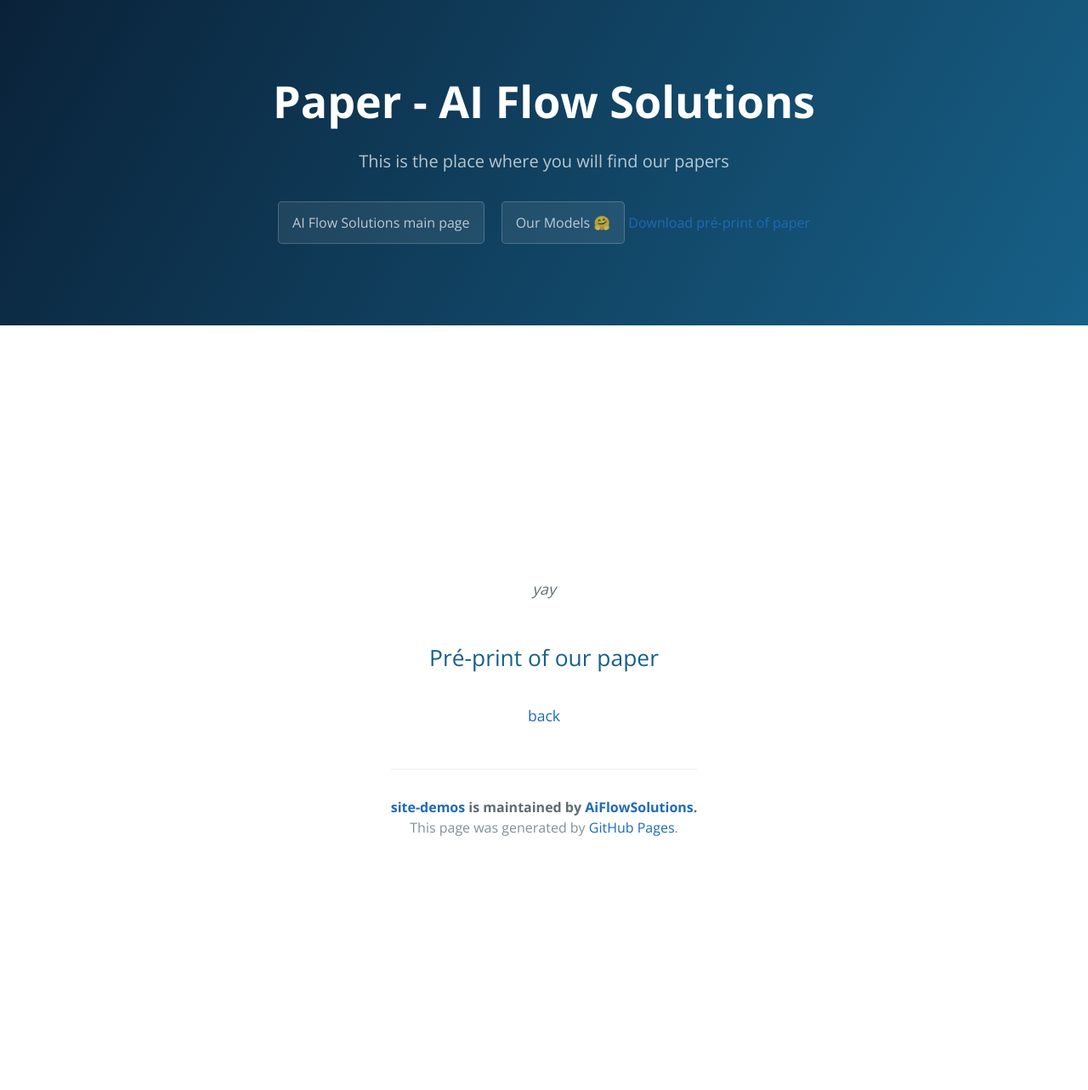
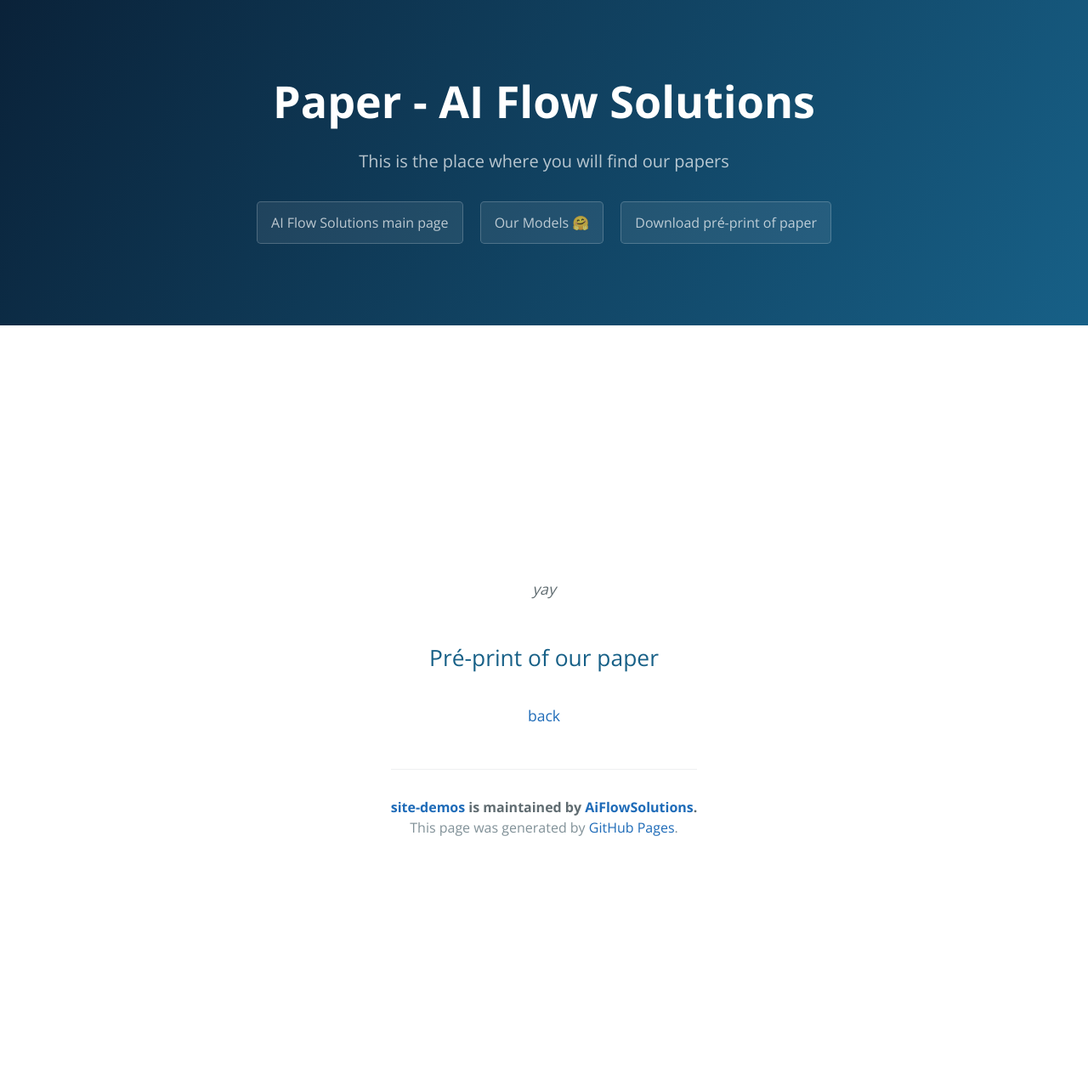
Before and after one commit to AiFlowSolutions/site-demos, a Jekyll site: the page built from Our papers.md, in a window 1280 px wide. Shown: the whole page at 85% size. Built offline with Jekyll 4.4.1, drawn with Linux system fonts in a browser that asks for light colours.

Commit message:
add btn class

```diff
--- a/_layouts/default.html
+++ b/_layouts/default.html
@@ -21,7 +21,7 @@
       {% if site.github.is_project_page %}
         <a href="https://www.aiflowsolutions.pt/" class="btn">AI Flow Solutions main page</a>
         <a href="https://huggingface.co/AIFS" class="btn">Our Models 🤗</a>
-        <a href="MADS__Multi-agents-for-data-science.pdf" download="MADS__Multi-agents-for-data-science.pdf">Download pré-print of paper</a>
+        <a href="MADS__Multi-agents-for-data-science.pdf" class="btn" download="MADS__Multi-agents-for-data-science.pdf">Download pré-print of paper</a>
       {% endif %}
     </header>
 
```
